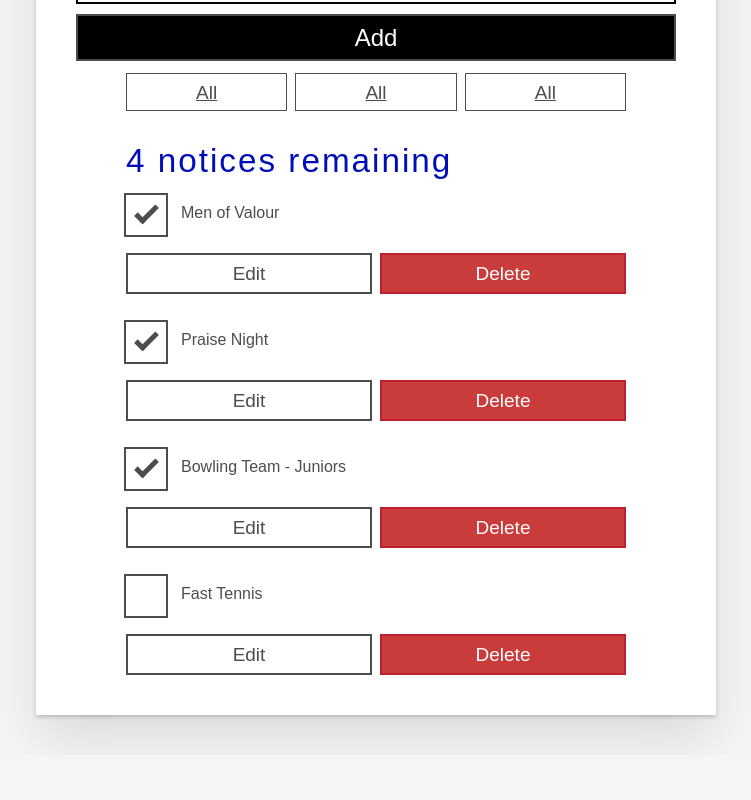
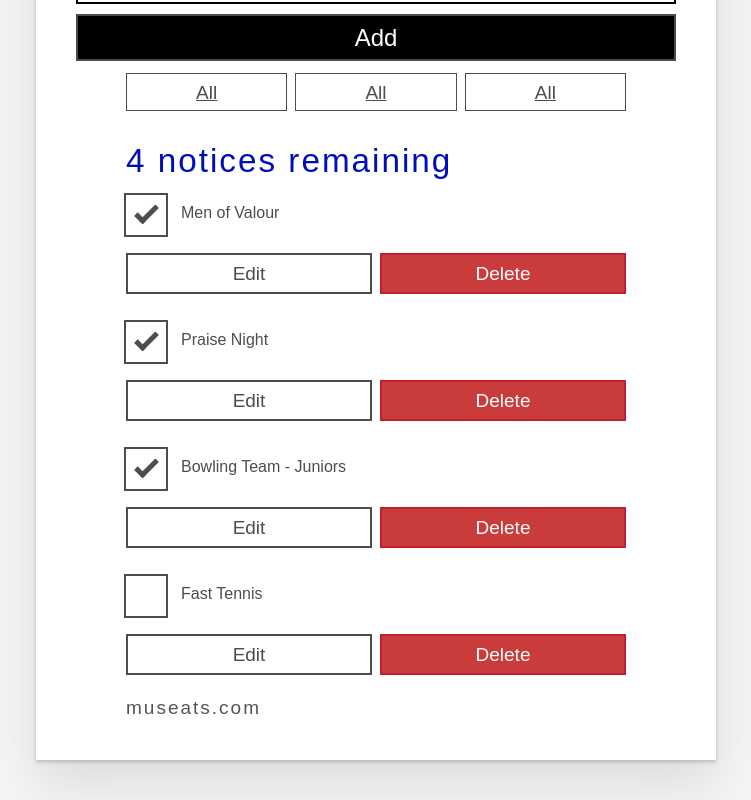
Before and after one commit to searchs/livenotice, a React (Create React App) app: page / in a window 1280 px wide. Shown: the part 256-1056 px from the top of the page, without its empty margins (264-1015 px from the left). Before the commit the page ends 1011 px from the top, so only its background shows below. Built offline with nearby package versions, Linux system fonts and the light colour scheme.

Commit message:
Edit notices

```diff
--- a/src/App.js
+++ b/src/App.js
@@ -3,6 +3,7 @@ import { nanoid } from "nanoid";
 import Form from "./components/Form";
 import FilterButton from "./components/FilterButton";
 import Notice from "./components/Notice";
+import Footer from "./components/Footer";
 
 function App(props) {
   const [notices, setNotices] = useState(props.notices);
@@ -24,6 +25,7 @@ function App(props) {
       key={notice.id}
       toggleNoticeCompleted={toggleNoticeCompleted}
       deleteNotice={deleteNotice}
+      editNotice={editNotice}
     />
   ));
 
@@ -39,6 +41,22 @@ function App(props) {
 
   function deleteNotice(id) {
     console.log(id);
+    const remainingNotices = notices
+      .filter((notice) => id !== notice.id)
+      .filter((notice) => notice.completed !== true);
+    setNotices(remainingNotices);
+  }
+
+  function editNotice(id, newName) {
+    const editedNoticeList = notices.map((notice) => {
+      // if this task has the same ID as the edited task
+      if (id === notice.id) {
+        //
+        return { ...notice, name: newName }; //adding a new property to existing object
+      }
+      return notice;
+    });
+    setNotices(editedNoticeList);
   }
 
   const noticesNoun = noticeList.length !== 1 ? "notices" : "notice";
@@ -61,6 +79,7 @@ function App(props) {
       >
         {noticeList}
       </ul>
+      <Footer />
     </div>
   );
 }
--- /dev/null
+++ b/src/components/Footer.js
@@ -0,0 +1,7 @@
+import React from "react";
+
+function Footer() {
+  return <p className="footer">museats.com</p>;
+}
+
+export default Footer;
--- a/src/components/Notice.js
+++ b/src/components/Notice.js
@@ -15,10 +15,14 @@ export default function notice(props) {
       </div>
       <div className="btn-group">
         <button type="button" className="btn">
-          Edit <span className="visually-hidden">Eat</span>
+          Edit <span className="visually-hidden">{props.name}</span>
         </button>
-        <button type="button" className="btn btn__danger">
-          Delete <span className="visually-hidden">Eat</span>
+        <button
+          type="button"
+          className="btn btn__danger"
+          onClick={() => props.deleteNotice(props.id)}
+        >
+          Delete <span className="visually-hidden">{props.name}</span>
         </button>
       </div>
     </li>
--- a/src/index.css
+++ b/src/index.css
@@ -350,3 +350,11 @@ h2#list-heading {
   letter-spacing: 2px;
   font-weight: 300;
 }
+
+.footer {
+  margin-top: 20px;
+  align-items: center;
+  font-weight: 300;
+  letter-spacing: 2px;
+  color: #545454;
+}
```
Also changed, not shown: 2 other files (tests, documents, lock files or other folders).
